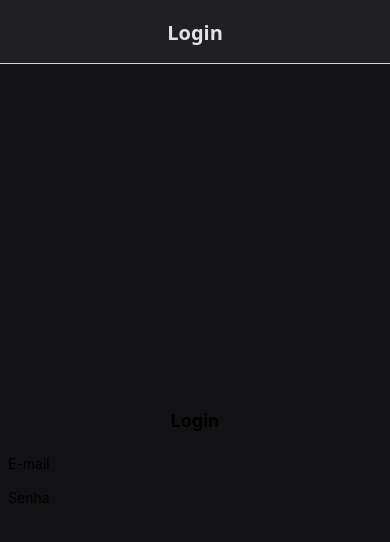
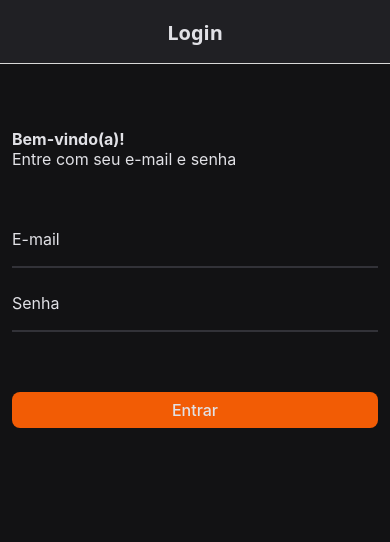
Before and after one commit to damilhome/InfnetFood, a React Native app: screen /Login in a window 390 px wide. Shown: the top 542 px of the page. Built offline with nearby package versions, Linux system fonts and the light colour scheme.

Commit message:
design da tela de login

```diff
--- /dev/null
+++ b/components/ActionBtn/ActionBtn.jsx
@@ -0,0 +1,24 @@
+import { StyleSheet, Text, Pressable } from "react-native";
+import { useTema } from "../../contexts/TemaContext";
+
+export default function ActionBtn({ txt }) {
+  const { cores } = useTema();
+
+  return (
+    <Pressable style={[styles.btn, { backgroundColor: cores.primary }]}>
+      <Text style={[styles.txt, { color: cores.textPrimary }]}>{txt}</Text>
+    </Pressable>
+  );
+}
+
+const styles = StyleSheet.create({
+  btn: {
+    paddingVertical: 8,
+    borderRadius: 8,
+    alignItems: "center",
+  },
+  txt: {
+    fontSize: 16,
+    fontWeight: "500",
+  },
+});
--- a/screens/Login.jsx
+++ b/screens/Login.jsx
@@ -1,6 +1,7 @@
-import { StyleSheet, Text, View, TextInput } from "react-native";
+import { StyleSheet, Text, View, TextInput, Pressable } from "react-native";
 import { useTema } from "../contexts/TemaContext";
 import { useState } from "react";
+import ActionBtn from "../components/ActionBtn/ActionBtn";
 
 export default function Login() {
   const { cores } = useTema();
@@ -9,18 +10,49 @@ export default function Login() {
 
   return (
     <View style={[styles.screen, { backgroundColor: cores.background }]}>
-      <View style={[styles.container, {}]}>
-        <Text style={styles.paragraph}>Login</Text>
+      <View style={styles.container}>
         <View>
+          <Text
+            style={[
+              styles.titulo,
+              styles.txtSize,
+              { color: cores.textPrimary },
+            ]}
+          >
+            Bem-vindo(a)!
+          </Text>
+          <Text style={[styles.txtSize, { color: cores.textPrimary }]}>
+            Entre com seu e-mail e senha
+          </Text>
+        </View>
+        <View style={styles.inputsContainer}>
           <View>
-            <Text>E-mail</Text>
-            <TextInput value={email} onChangeText={setEmail} />
+            <Text
+              style={[styles.txt, styles.txtSize, { color: cores.textPrimary }]}
+            >
+              E-mail
+            </Text>
+            <TextInput
+              style={[styles.input, { borderColor: cores.inputBorder }]}
+              value={email}
+              onChangeText={setEmail}
+            />
           </View>
           <View>
-            <Text>Senha</Text>
-            <TextInput value={senha} onChangeText={setSenha} />
+            <Text
+              style={[styles.txt, styles.txtSize, { color: cores.textPrimary }]}
+            >
+              Senha
+            </Text>
+            <TextInput
+              style={[styles.input, { borderColor: cores.inputBorder }]}
+              value={senha}
+              onChangeText={setSenha}
+            />
           </View>
         </View>
+
+        <ActionBtn txt="Entrar" />
       </View>
     </View>
   );
@@ -29,10 +61,26 @@ export default function Login() {
 const styles = StyleSheet.create({
   screen: {
     flex: 1,
-    justifyContent: "center",
-    padding: 8,
+    justifyContent: "flex-start",
+    paddingVertical: 65,
+    paddingHorizontal: 12,
   },
-  container: {},
+  container: {
+    flex: 1,
+    gap: 60,
+  },
+  inputsContainer: {
+    gap: 25,
+  },
+  txtSize: {
+    fontSize: 16,
+  },
+  titulo: {
+    fontWeight: "bold",
+  },
+  input: {
+    borderBottomWidth: 2,
+  },
   paragraph: {
     margin: 24,
     fontSize: 18,
```
